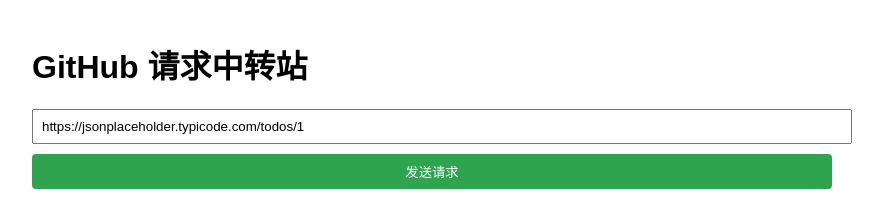
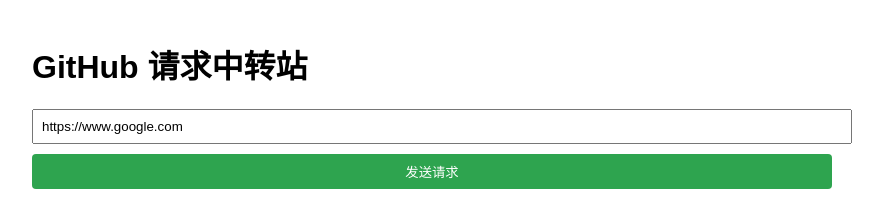
Before and after one commit to ygm0720/request-proxy, a plain HTML site: page index.html in a window 1280 px wide. Shown: the top 199 px of the page, without its empty margins (208-1091 px from the left). Drawn offline with Linux system fonts and the light colour scheme.

Commit message:
Update index.html

```diff
--- a/index.html
+++ b/index.html
@@ -38,7 +38,7 @@
 <body>
     <h1>GitHub 请求中转站</h1>
     <div class="container">
-        <input type="text" id="url" placeholder="输入目标URL (如: https://api.example.com/data)" value="https://jsonplaceholder.typicode.com/todos/1">
+        <input type="text" id="url" placeholder="输入目标URL (如: https://www.google.com)" value="https://www.google.com">
         <button onclick="fetchData()">发送请求</button>
         <h3>响应结果:</h3>
         <pre id="result">点击按钮发送请求...</pre>
```
